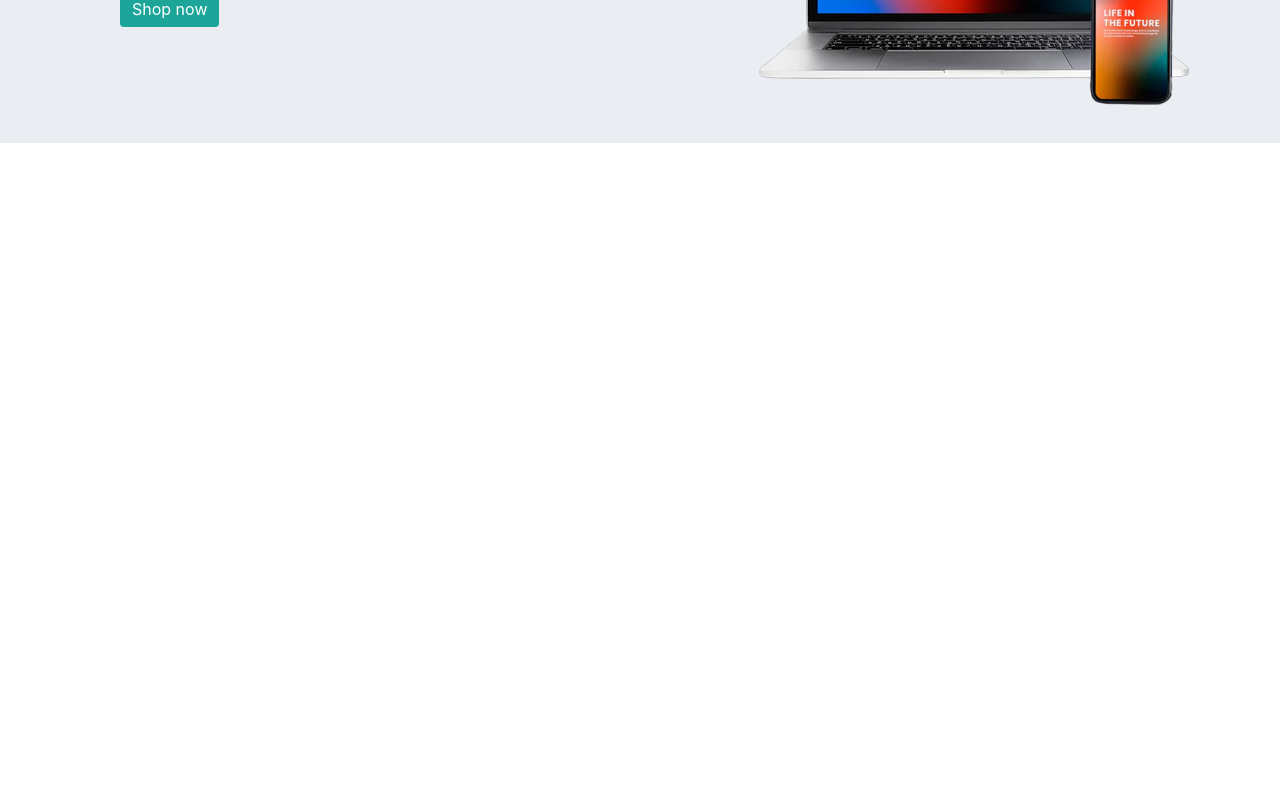
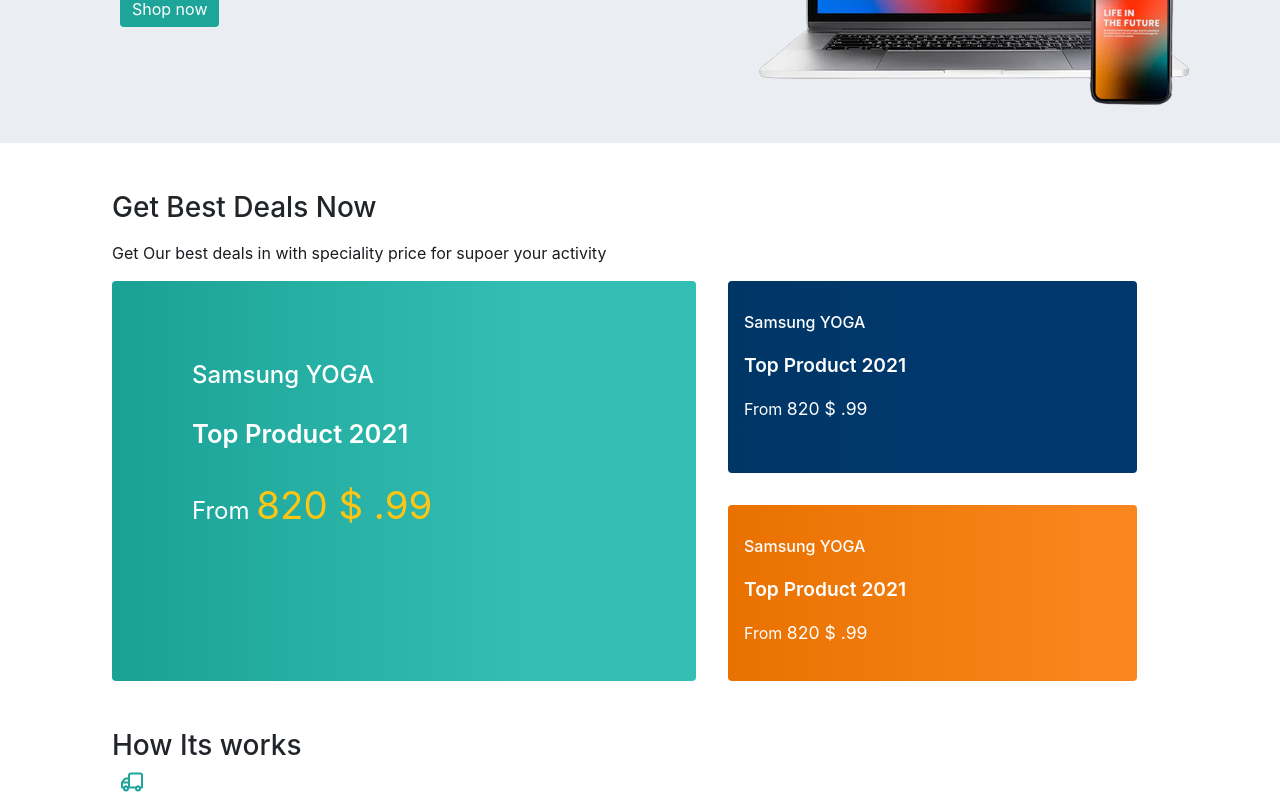
Before and after one commit to DaniyalAlam09/Multi-Vendorer-Ecomerce-Site, a React (Create React App) app: page / in a window 1280 px wide. Shown: the part 337-1137 px from the top of the page. Before the commit the page ends 800 px from the top, so only its background shows below. Built offline with nearby package versions, Linux system fonts and the light colour scheme.

Commit message:
2 Sections Done
Of Home page

```diff
--- a/src/App.css
+++ b/src/App.css
@@ -1,4 +1,9 @@
 body{
   background-color: white;
-
 }
+.buttons{
+  background-color: #1da599;
+  margin-left: 0.5em;
+  outline: none;
+  border: none;
+}
--- a/src/Components/Customer/HomePage/BestDeals.js
+++ b/src/Components/Customer/HomePage/BestDeals.js
@@ -0,0 +1,41 @@
+import React from "react";
+
+function BestDeals() {
+  return (
+    <div className=" main-bestdeals ">
+      <h3>Get Best Deals Now</h3>
+      <p>
+        Get Our best deals in with speciality price for supoer your activity
+      </p>
+      <div className="deals d-flex bd-highlight">
+        <div className="left-deal rounded float-left">
+          <div className="deal-details">
+            <p className="h5 deal-name">Samsung YOGA</p>
+            <p className="deal-year">Top Product 2021</p>
+            <p className="price">
+              From <span className="price-range"> 820 $ .99</span>
+            </p>
+          </div>
+        </div>
+        <div className="right-deal rounded float-right">
+          <div className="rounded right1-deal ">
+            <p className="h6 deal-name-right">Samsung YOGA</p>
+            <p className="deal-year-right">Top Product 2021</p>
+            <p className="price-right">
+              From <span className="price-range-right"> 820 $ .99</span>
+            </p>
+          </div>
+          <div className="rounded right2-deal">
+          <p className="h6 deal-name-right">Samsung YOGA</p>
+            <p className="deal-year-right">Top Product 2021</p>
+            <p className="price-right">
+              From <span className="price-range-right"> 820 $ .99</span>
+            </p>
+          </div>
+        </div>
+      </div>
+    </div>
+  );
+}
+
+export default BestDeals;
--- a/src/Components/Customer/HomePage/HeroSection.js
+++ b/src/Components/Customer/HomePage/HeroSection.js
@@ -5,8 +5,8 @@
 function HeroSection() {
   return (
     <div className="hero">
-      <div class="main">
-        <div class="left">
+      <div className="main">
+        <div className="left rounded float-left">
           <h1>
             {" "}
             <span> Introducing New Samsung </span>
@@ -16,12 +16,12 @@
             <span>Samsung Galaxy S 20 pro max with camera 40 MP, get</span> <br/>
             <span>bokeh speciality from samsung s20 pro max</span>
           </p>
-          <button class="btn btn-primary shop" type="">
+          <button className="btn btn-primary shop" type="">
             Shop now
           </button>
         </div>
-        <div class="right ">
-          <img src={Hero} />
+        <div className="right rounded float-right">
+          <img  src={Hero} />
 
         </div>
       </div>
--- a/src/Components/Customer/HomePage/Home.js
+++ b/src/Components/Customer/HomePage/Home.js
@@ -1,6 +1,8 @@
 import React from 'react'
 import Navbar from '../../Genral/Navbar'
+import BestDeals from './BestDeals'
 import HeroSection from './HeroSection'
+import WorkDetails from './WorkDetails'
 
 
 function Home() {
@@ -8,6 +10,8 @@
     <div>
         <Navbar/>
         <HeroSection/>
+        <BestDeals/>
+        <WorkDetails/>
     </div>
   )
 }
--- a/src/Components/Customer/HomePage/Homepage.css
+++ b/src/Components/Customer/HomePage/Homepage.css
@@ -1,28 +1,126 @@
-.main{
+.main {
   display: flex;
-    flex-direction:row;
-    background-color:#EAEEF3;
+  flex-direction: row;
+  background-color: #eaeef3;
 }
-.left, .right{
+.left,
+.right {
   width: 50%;
-
-
 }
-.left{
+.left {
   margin-left: 7em;
   margin-top: 5em;
-
 }
-p{
-    margin-top:1em;
-    color: #1B1D21;
+p {
+  font-weight: 400;
+  margin-top: 1em;
+  color: #1b1d21;
 }
-.shop{
+.shop {
   background-color: #1da599;
   margin-left: 0.5em;
   outline: none;
   border: none;
 }
-.shop:hover{
+.shop:hover {
   background-color: #0f615a;
 }
+
+.main-bestdeals {
+  margin-left: 7em;
+  margin-top: 3em;
+}
+.deals {
+  display: flex;
+  flex-direction: row;
+}
+
+.left-deal {
+  background: rgb(26, 161, 149);
+  background: linear-gradient(
+    90deg,
+    rgba(26, 161, 149, 1) 0%,
+    rgb(51, 190, 179) 70%
+  );
+  height: 25em;
+  width: 50%;
+  margin-right: 2em;
+}
+.right-deal {
+  width: 35%;
+}
+.right1-deal {
+  background: rgb(0, 50, 95);
+  background: linear-gradient(90deg, rgb(0, 54, 102) 0%, rgb(1, 56, 107) 40%);
+  height: 12em;
+  padding: 1em;
+}
+.right2-deal {
+  background: rgb(251, 123, 5);
+  background: linear-gradient(
+    90deg,
+    rgb(233, 113, 0) 0%,
+    rgb(248, 134, 28) 87%
+  );
+  height: 11em;
+  margin-top: 2em;
+  padding: 1em;
+}
+
+.deal-details {
+  margin: 5em;
+}
+.deal-name {
+  color: #fff;
+  font-size: 1.5em;
+  font-weight: 500;
+}
+.deal-year {
+  color: #fff;
+  font-size: 1.6em;
+  font-weight: 600;
+}
+.price {
+  color: #fff;
+  font-size: 1.5em;
+}
+.price-range{
+    font-size: 1.6em;
+    color: #FFC513;
+}
+
+
+.deal-name-right {
+    color: #fff;
+    font-size: 1em;
+    font-weight: 500;
+  }
+  .deal-year-right {
+    color: #fff;
+    font-size: 1.2em;
+    font-weight: 600;
+  }
+  .price-right {
+    color: #fff;
+    font-size: 1em;
+  }
+  .price-range-right{
+    font-size: 1.1em;
+      color: #FFf;
+  }
+
+
+
+
+
+
+
+
+  .icons {
+    color: #1da599;
+    margin-left: 0.5em;
+    cursor: pointer;
+  }
+  .icons:hover{
+    color: #0f615a;
+  }
--- a/src/Components/Customer/HomePage/WorkDetails.js
+++ b/src/Components/Customer/HomePage/WorkDetails.js
@@ -0,0 +1,17 @@
+import React from "react";
+import { UilTruck, UilTransaction } from "@iconscout/react-unicons";
+
+function WorkDetails() {
+  return (
+    <div className="main-bestdeals">
+      <h3>How Its works</h3>
+      <div className="divider">
+        <div className="shipping">
+          <UilTruck className="icons" />
+        </div>
+      </div>
+    </div>
+  );
+}
+
+export default WorkDetails;
--- a/src/Components/Genral/Style.css
+++ b/src/Components/Genral/Style.css
@@ -19,6 +19,9 @@
   justify-content: center;
   margin-left: 0.5em;
 }
+li:hover{
+  color: #3cffef;
+}
 .icons {
   color: #1da599;
   margin-left: 0.5em;
```
Lines whose indentation alone changed are shown as unchanged.
